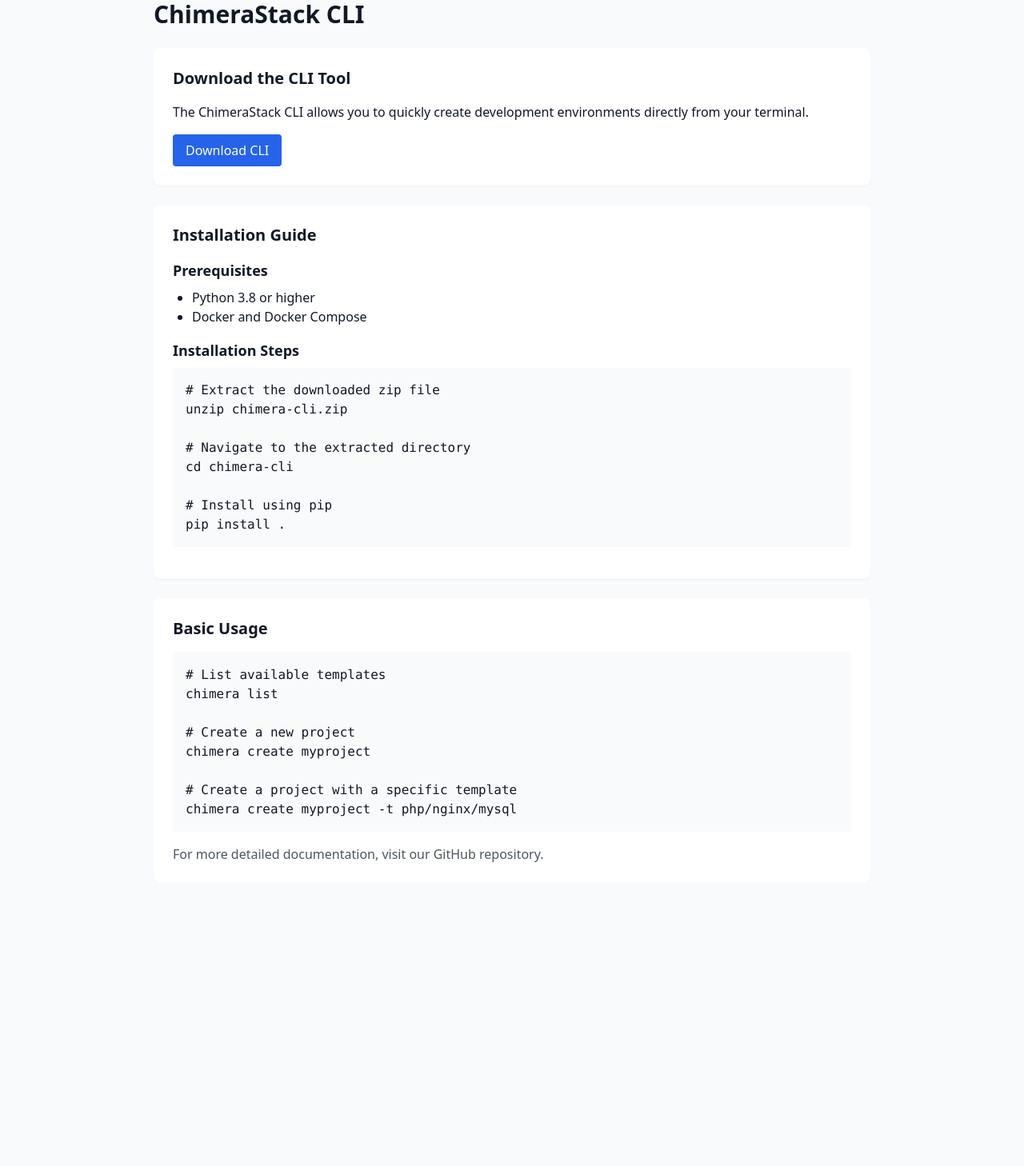
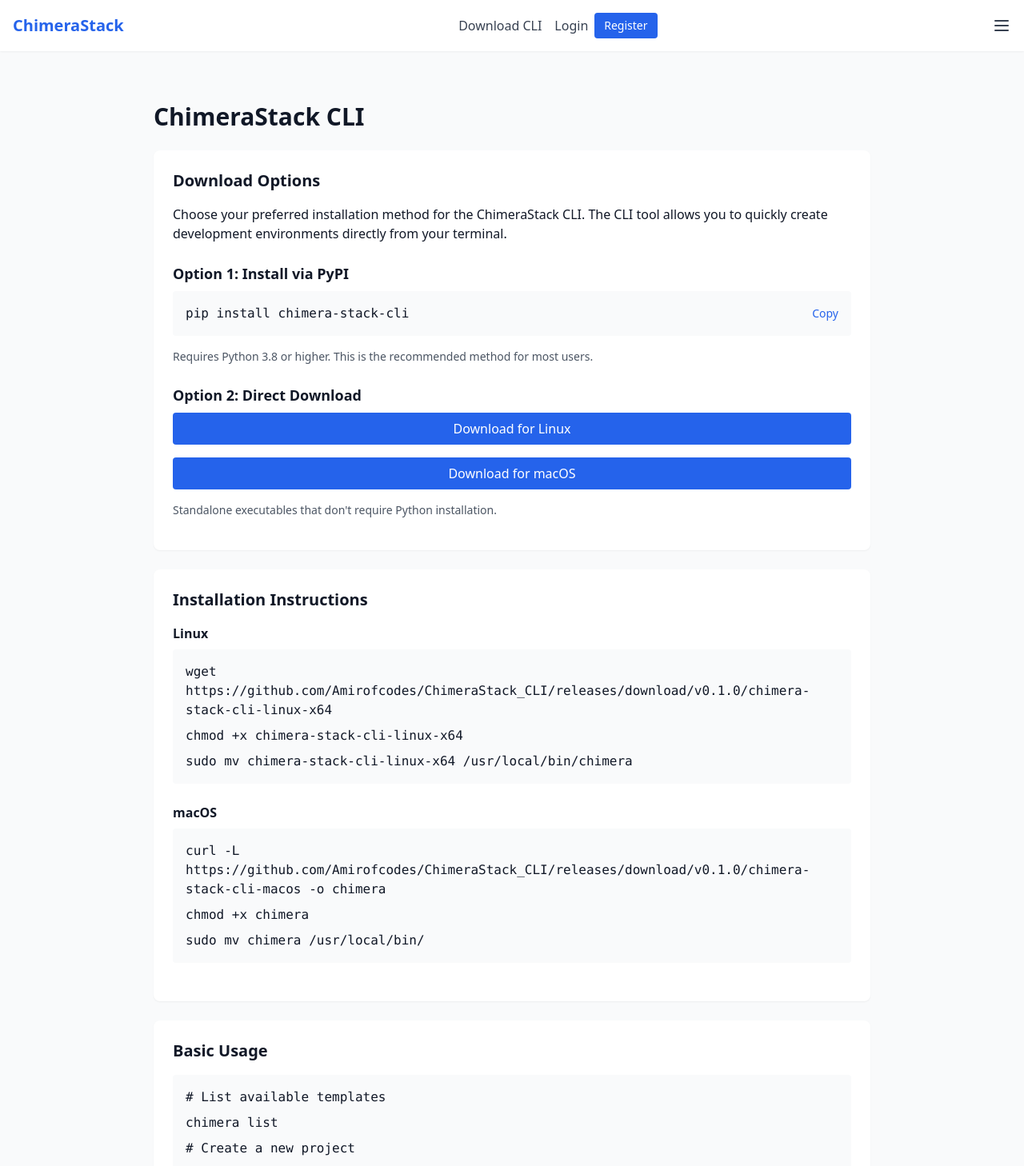
Before and after one commit to Amirofcodes/chimera-web-platform, a React (Create React App) app in the folder frontend/: page /download-cli in a window 1280 px wide. Shown: the top 1458 px of the page at 80% size. Before the commit the page ends 1104 px from the top, so only its background shows below. Built offline with nearby package versions, Linux system fonts and the light colour scheme.

Commit message:
Improve access control and download page: restrict templates to registered users, enhance CLI download page with GitHub links, update navbar for better UX

```diff
--- a/frontend/src/App.tsx
+++ b/frontend/src/App.tsx
@@ -19,15 +19,16 @@
         <Routes>
           <Route path="/login" element={<LoginPage />} />
           <Route path="/register" element={<RegisterPage />} />
-          <Route path="/download-cli" element={<CliDownloadPage />} />
 
           <Route path="/" element={<MainLayout />}>
+            <Route path="download-cli" element={<CliDownloadPage />} />
             <Route index element={<HomePage />} />
-            <Route path="templates" element={<TemplatesListPage />} />
-            <Route path="templates/:id" element={<TemplateDetailPage />} />
 
+            {/* Move templates routes inside PrivateRoute */}
             <Route element={<PrivateRoute />}>
               <Route path="dashboard" element={<DashboardPage />} />
+              <Route path="templates" element={<TemplatesListPage />} />
+              <Route path="templates/:id" element={<TemplateDetailPage />} />
               <Route path="templates/create" element={<CreateTemplatePage />} />
             </Route>
           </Route>
--- a/frontend/src/components/layout/Navbar.tsx
+++ b/frontend/src/components/layout/Navbar.tsx
@@ -1,5 +1,4 @@
-// Update src/components/layout/Navbar.tsx
-import React from 'react';
+import React, { useState } from 'react';
 import { Link, useNavigate } from 'react-router-dom';
 import { useAuth } from '../../context/AuthContext';
 import Button from '../shared/Button';
@@ -7,6 +6,7 @@
 export const Navbar: React.FC = () => {
   const { isAuthenticated, user, logout } = useAuth();
   const navigate = useNavigate();
+  const [mobileMenuOpen, setMobileMenuOpen] = useState(false);
 
   const handleLogout = () => {
     logout();
@@ -21,13 +21,17 @@
             <span className="text-xl font-bold text-blue-600">ChimeraStack</span>
           </Link>
 
+          {/* Desktop menu */}
           <div className="hidden md:flex items-center space-x-4">
-            <Link to="/templates" className="text-gray-700 hover:text-blue-600">
-              Templates
+            <Link to="/download-cli" className="text-gray-700 hover:text-blue-600">
+              Download CLI
             </Link>
 
             {isAuthenticated ? (
               <>
+                <Link to="/templates" className="text-gray-700 hover:text-blue-600">
+                  Templates
+                </Link>
                 <Link to="/dashboard" className="text-gray-700 hover:text-blue-600">
                   Dashboard
                 </Link>
@@ -56,7 +60,96 @@
               </div>
             )}
           </div>
+
+          {/* Mobile menu button */}
+          <div className="md:hidden flex items-center">
+            <button
+              onClick={() => setMobileMenuOpen(!mobileMenuOpen)}
+              className="text-gray-700 hover:text-blue-600 focus:outline-none"
+            >
+              <svg
+                className="h-6 w-6"
+                fill="none"
+                viewBox="0 0 24 24"
+                stroke="currentColor"
+              >
+                {mobileMenuOpen ? (
+                  <path
+                    strokeLinecap="round"
+                    strokeLinejoin="round"
+                    strokeWidth={2}
+                    d="M6 18L18 6M6 6l12 12"
+                  />
+                ) : (
+                  <path
+                    strokeLinecap="round"
+                    strokeLinejoin="round"
+                    strokeWidth={2}
+                    d="M4 6h16M4 12h16M4 18h16"
+                  />
+                )}
+              </svg>
+            </button>
+          </div>
         </div>
+
+        {/* Mobile menu */}
+        {mobileMenuOpen && (
+          <div className="md:hidden py-2 border-t">
+            <Link
+              to="/download-cli"
+              className="block py-2 text-gray-700 hover:text-blue-600"
+              onClick={() => setMobileMenuOpen(false)}
+            >
+              Download CLI
+            </Link>
+
+            {isAuthenticated ? (
+              <>
+                <Link
+                  to="/templates"
+                  className="block py-2 text-gray-700 hover:text-blue-600"
+                  onClick={() => setMobileMenuOpen(false)}
+                >
+                  Templates
+                </Link>
+                <Link
+                  to="/dashboard"
+                  className="block py-2 text-gray-700 hover:text-blue-600"
+                  onClick={() => setMobileMenuOpen(false)}
+                >
+                  Dashboard
+                </Link>
+                <button
+                  onClick={() => {
+                    handleLogout();
+                    setMobileMenuOpen(false);
+                  }}
+                  className="block w-full text-left py-2 text-red-600 hover:text-red-800"
+                >
+                  Logout ({user?.name || user?.email})
+                </button>
+              </>
+            ) : (
+              <>
+                <Link
+                  to="/login"
+                  className="block py-2 text-gray-700 hover:text-blue-600"
+                  onClick={() => setMobileMenuOpen(false)}
+                >
+                  Login
+                </Link>
+                <Link
+                  to="/register"
+                  className="block py-2 text-gray-700 hover:text-blue-600"
+                  onClick={() => setMobileMenuOpen(false)}
+                >
+                  Register
+                </Link>
+              </>
+            )}
+          </div>
+        )}
       </div>
     </nav>
   );
--- a/frontend/src/pages/CliDownload.tsx
+++ b/frontend/src/pages/CliDownload.tsx
@@ -1,51 +1,82 @@
-// frontend/src/pages/CliDownload.tsx
 import React from 'react';
 import { Card } from '../components/shared/Card';
 import Button from '../components/shared/Button';
 
 const CliDownloadPage = () => {
-  // Mock download function
-  const handleDownload = () => {
-    window.open('/downloads/chimera-cli.zip', '_blank');
+  // Function to handle PyPI installation guide copy
+  const copyPyPiCommand = () => {
+    navigator.clipboard.writeText('pip install chimera-stack-cli');
   };
 
+  // Download URLs from GitHub release
+  const linuxDownloadUrl = "https://github.com/Amirofcodes/ChimeraStack_CLI/releases/download/v0.1.0/chimera-stack-cli-linux-x64";
+  const macosDownloadUrl = "https://github.com/Amirofcodes/ChimeraStack_CLI/releases/download/v0.1.0/chimera-stack-cli-macos";
+
   return (
-    <div className="max-w-4xl mx-auto">
+    <div className="max-w-4xl mx-auto py-8">
       <h1 className="text-3xl font-bold mb-6">ChimeraStack CLI</h1>
 
       <Card className="mb-6">
-        <h2 className="text-xl font-bold mb-4">Download the CLI Tool</h2>
-        <p className="mb-4">
-          The ChimeraStack CLI allows you to quickly create development environments directly from your terminal.
+        <h2 className="text-xl font-bold mb-4">Download Options</h2>
+        <p className="mb-6">
+          Choose your preferred installation method for the ChimeraStack CLI. The CLI tool allows you to quickly create
+          development environments directly from your terminal.
         </p>
-        <Button onClick={handleDownload} variant="primary">
-          Download CLI
-        </Button>
+
+        <div className="mb-6">
+          <h3 className="font-bold text-lg mb-2">Option 1: Install via PyPI</h3>
+          <div className="bg-gray-50 p-4 rounded mb-4 flex justify-between items-center">
+            <code>pip install chimera-stack-cli</code>
+            <button
+              onClick={copyPyPiCommand}
+              className="text-blue-600 hover:text-blue-800 text-sm"
+            >
+              Copy
+            </button>
+          </div>
+          <p className="text-gray-600 text-sm">
+            Requires Python 3.8 or higher. This is the recommended method for most users.
+          </p>
+        </div>
+
+        <div className="mb-4">
+          <h3 className="font-bold text-lg mb-2">Option 2: Direct Download</h3>
+          <div className="flex flex-col sm:flex-row gap-4 mb-4">
+            <a href={linuxDownloadUrl} className="flex-1">
+              <Button variant="primary" className="w-full">
+                Download for Linux
+              </Button>
+            </a>
+            <a href={macosDownloadUrl} className="flex-1">
+              <Button variant="primary" className="w-full">
+                Download for macOS
+              </Button>
+            </a>
+          </div>
+          <p className="text-gray-600 text-sm">
+            Standalone executables that don't require Python installation.
+          </p>
+        </div>
       </Card>
 
       <Card className="mb-6">
-        <h2 className="text-xl font-bold mb-4">Installation Guide</h2>
-        <div className="mb-4">
-          <h3 className="font-bold mb-2 text-lg">Prerequisites</h3>
-          <ul className="list-disc pl-6 mb-4">
-            <li>Python 3.8 or higher</li>
-            <li>Docker and Docker Compose</li>
-          </ul>
+        <h2 className="text-xl font-bold mb-4">Installation Instructions</h2>
+
+        <div className="mb-6">
+          <h3 className="font-bold mb-2">Linux</h3>
+          <div className="bg-gray-50 p-4 rounded">
+            <code className="block mb-2">wget {linuxDownloadUrl}</code>
+            <code className="block mb-2">chmod +x chimera-stack-cli-linux-x64</code>
+            <code className="block">sudo mv chimera-stack-cli-linux-x64 /usr/local/bin/chimera</code>
+          </div>
         </div>
 
-        <div className="mb-4">
-          <h3 className="font-bold mb-2 text-lg">Installation Steps</h3>
-          <div className="bg-gray-50 p-4 rounded mb-4">
-            <code className="block">
-              # Extract the downloaded zip file<br />
-              unzip chimera-cli.zip<br /><br />
-
-              # Navigate to the extracted directory<br />
-              cd chimera-cli<br /><br />
-
-              # Install using pip<br />
-              pip install .
-            </code>
+        <div className="mb-6">
+          <h3 className="font-bold mb-2">macOS</h3>
+          <div className="bg-gray-50 p-4 rounded">
+            <code className="block mb-2">curl -L {macosDownloadUrl} -o chimera</code>
+            <code className="block mb-2">chmod +x chimera</code>
+            <code className="block">sudo mv chimera /usr/local/bin/</code>
           </div>
         </div>
       </Card>
@@ -53,19 +84,15 @@
       <Card>
         <h2 className="text-xl font-bold mb-4">Basic Usage</h2>
         <div className="bg-gray-50 p-4 rounded mb-4">
-          <code className="block">
-            # List available templates<br />
-            chimera list<br /><br />
-
-            # Create a new project<br />
-            chimera create myproject<br /><br />
-
-            # Create a project with a specific template<br />
-            chimera create myproject -t php/nginx/mysql
-          </code>
+          <code className="block mb-2"># List available templates</code>
+          <code className="block mb-2">chimera list</code>
+          <code className="block mb-2"># Create a new project</code>
+          <code className="block mb-2">chimera create myproject</code>
+          <code className="block mb-2"># Create with specific template</code>
+          <code className="block">chimera create myproject -t php/nginx/mysql</code>
         </div>
         <p className="text-gray-600">
-          For more detailed documentation, visit our GitHub repository.
+          For complete documentation, visit our <a href="https://github.com/Amirofcodes/ChimeraStack_CLI" className="text-blue-600 hover:underline" target="_blank" rel="noopener noreferrer">GitHub repository</a>.
         </p>
       </Card>
     </div>
--- a/frontend/src/pages/Home.tsx
+++ b/frontend/src/pages/Home.tsx
@@ -1,10 +1,12 @@
-// frontend/src/pages/Home.tsx
 import React from 'react';
 import { Card } from '../components/shared/Card';
 import Button from '../components/shared/Button';
 import { Link } from 'react-router-dom';
+import { useAuth } from '../context/AuthContext';
 
 const HomePage = () => {
+  const { isAuthenticated } = useAuth();
+
   return (
     <div className="max-w-4xl mx-auto">
       <h1 className="text-3xl font-bold mb-6">Welcome to ChimeraStack</h1>
@@ -17,9 +19,16 @@
           <Link to="/download-cli">
             <Button variant="primary">Download CLI</Button>
           </Link>
-          <Link to="/templates">
-            <Button variant="secondary">Explore Templates</Button>
-          </Link>
+
+          {isAuthenticated ? (
+            <Link to="/templates">
+              <Button variant="secondary">Explore Templates</Button>
+            </Link>
+          ) : (
+            <Link to="/register">
+              <Button variant="secondary">Register to Access Templates</Button>
+            </Link>
+          )}
         </div>
       </Card>
 
```
